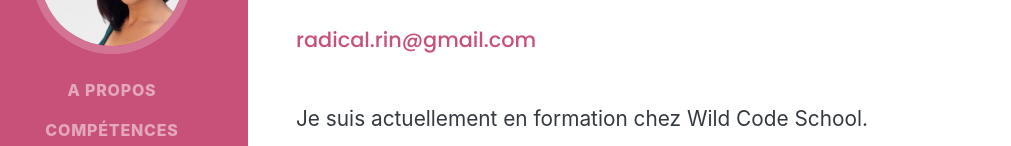
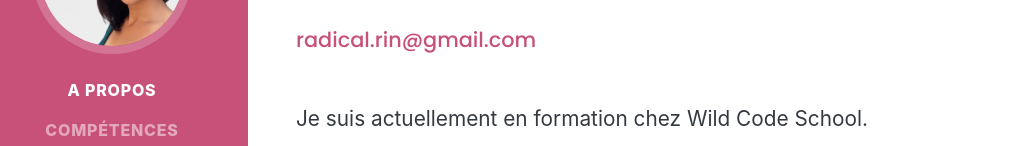
Before and after one commit to Lenasim/cv_web, a React (Create React App) app: page / in a window 1280 px wide. Shown: the part 322-468 px from the top of the page, without its empty margins (24-1035 px from the left). Built offline with nearby package versions, Linux system fonts and the light colour scheme.

Commit message:
bug fixed

```diff
--- a/src/components/NavItem.js
+++ b/src/components/NavItem.js
@@ -10,7 +10,6 @@ export default function NavItem(props) {
                 to={props.to}
                 spy={true}
                 smooth={true}
-                offset={50}
                 duration={500}>
                 {props.title}
             </Link>
```
